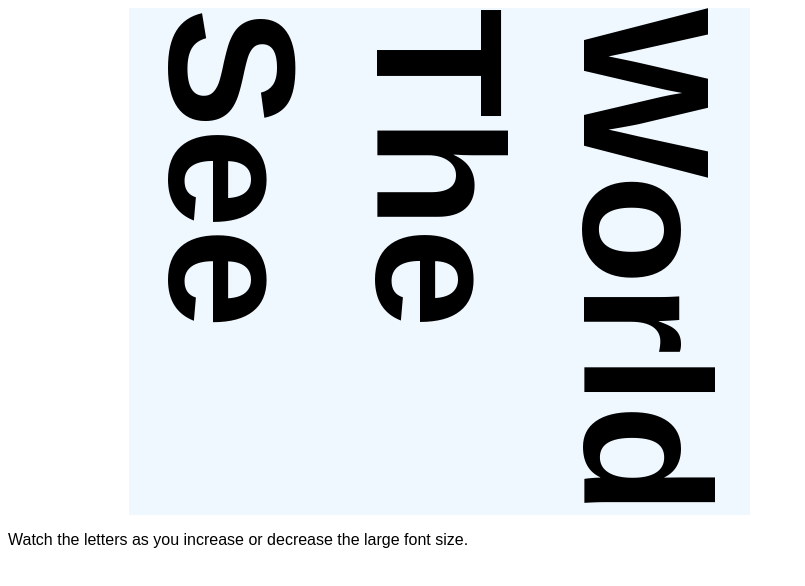
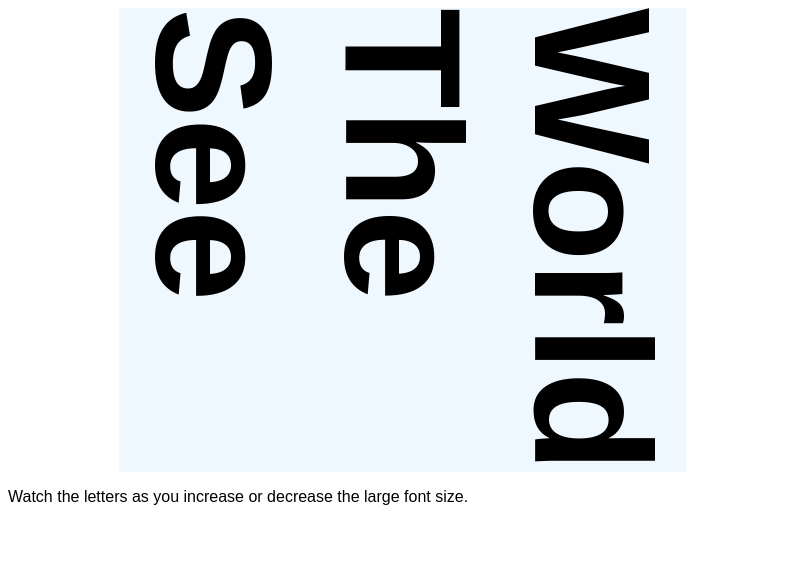
Before and after one commit to cynthiateeters/anybody-witten-vertically, a plain HTML site: page index.html in a window 1280 px wide. Shown: the whole page, without its empty margins (0-805 px from the left). Drawn offline with Linux system fonts and the light colour scheme; a web font is replaced by a local one.

Commit message:
Update style.css

```diff
--- a/style.css
+++ b/style.css
@@ -7,6 +7,6 @@ body {
 h1 {
   background-color: aliceblue;
   font-family: "Anybody", sans-serif;
-  font-size: 180px;
+  font-size: 165px;
   writing-mode: vertical-lr;
 }
```
